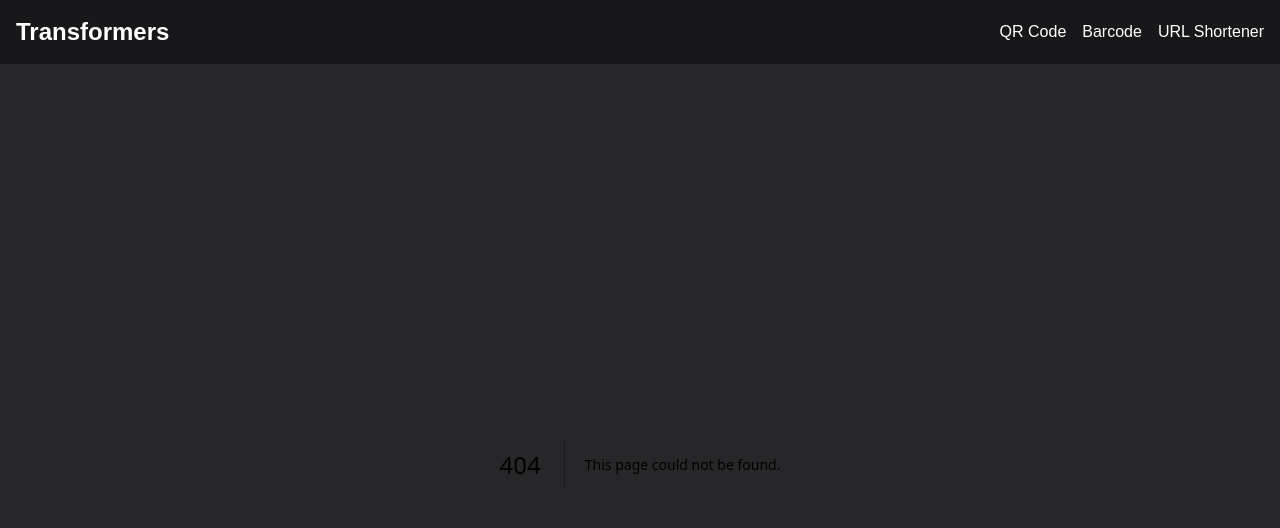
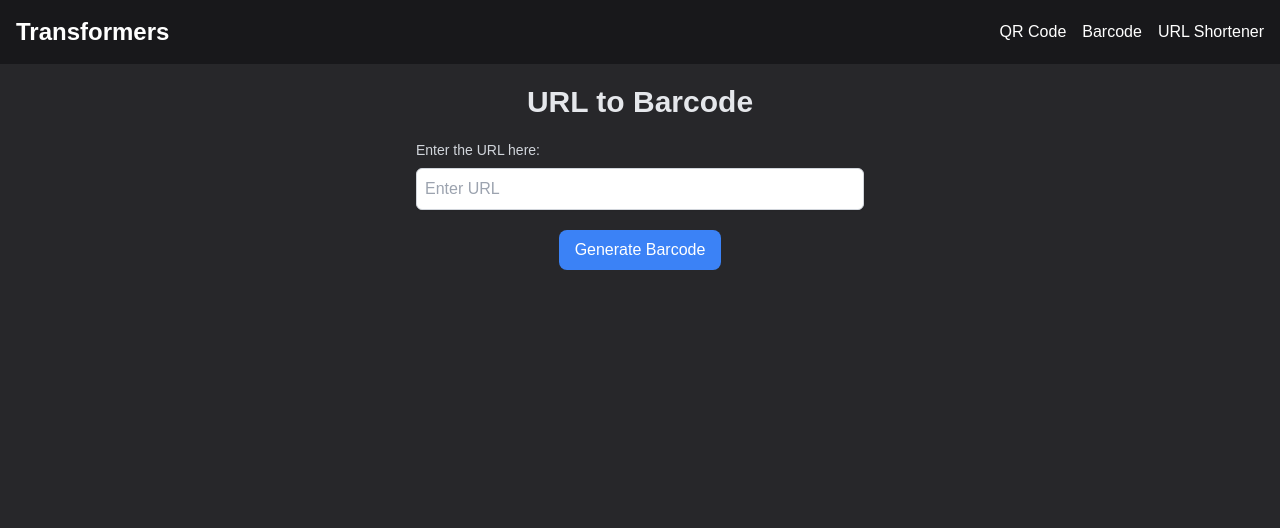
Before and after one commit to sojith29034/toolkit, a Next.js app: page /url-to-bar in a window 1280 px wide. Before the commit this address had no page. Shown: the top 528 px of the page. Built offline with nearby package versions, Linux system fonts and the light colour scheme.

Commit message:
bar code

```diff
--- /dev/null
+++ b/src/app/url-to-bar/page.js
@@ -0,0 +1,64 @@
+'use client';
+import '../globals.css';
+import { useRef, useState } from 'react';
+import JsBarcode from 'jsbarcode';
+
+export default function Barcode() {
+  const inputRef = useRef();
+  const canvasRef = useRef();
+  const [downloadUrl, setDownloadUrl] = useState(null);
+
+  const handleGenerate = () => {
+    const value = inputRef.current.value;
+    if (value) {
+      try {
+        // Generate barcode and display on canvas
+        JsBarcode(canvasRef.current, value, { format: 'CODE128' });
+
+        // Get the data URL of the barcode for downloading
+        const imageUrl = canvasRef.current.toDataURL('image/png');
+        setDownloadUrl(imageUrl);
+      } catch (error) {
+        console.error('Error generating barcode:', error);
+      }
+    } else {
+      alert('Please enter a value.');
+    }
+  };
+
+  return (
+    <div className="flex flex-col items-center justify-center p-5">
+      <h1 className="text-3xl font-bold text-gray-200 mb-5">URL to Barcode</h1>
+      <div className="w-full max-w-md">
+        <label htmlFor="value" className="block text-sm font-medium text-gray-300 mb-2">
+          Enter the URL here:
+        </label>
+        <input
+          type="text"
+          name="value"
+          id="value"
+          ref={inputRef}
+          placeholder="Enter URL"
+          className="w-full p-2 border outline-none text-zinc-900 border-gray-300 rounded-md shadow-sm focus:ring-slate-500 focus:border-slate-500"
+        />
+      </div>
+      <button
+        onClick={handleGenerate}
+        className="mt-5 px-4 py-2 bg-blue-500 text-white rounded-lg hover:bg-blue-600 transition duration-200"
+      >
+        Generate Barcode
+      </button>
+
+      <canvas id="barcodeCanvas" ref={canvasRef} className="mt-5 rounded-md"></canvas>
+      {downloadUrl && (
+        <a
+          href={downloadUrl}
+          download="barcode.png"
+          className="mt-3 px-4 py-2 bg-gray-500 text-white rounded-lg hover:bg-gray-600 transition duration-200"
+        >
+          Download Barcode
+        </a>
+      )}
+    </div>
+  );
+}
```
